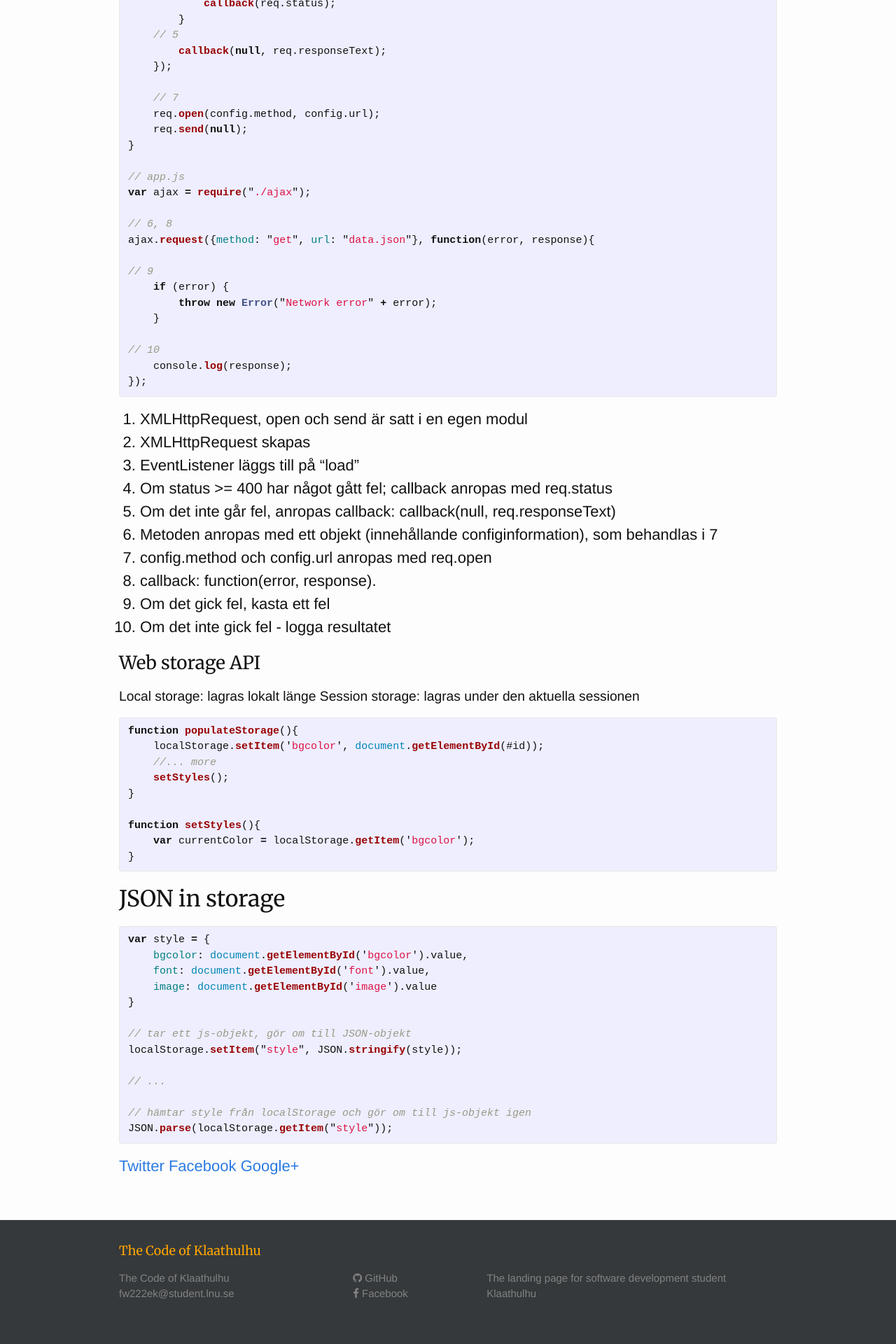
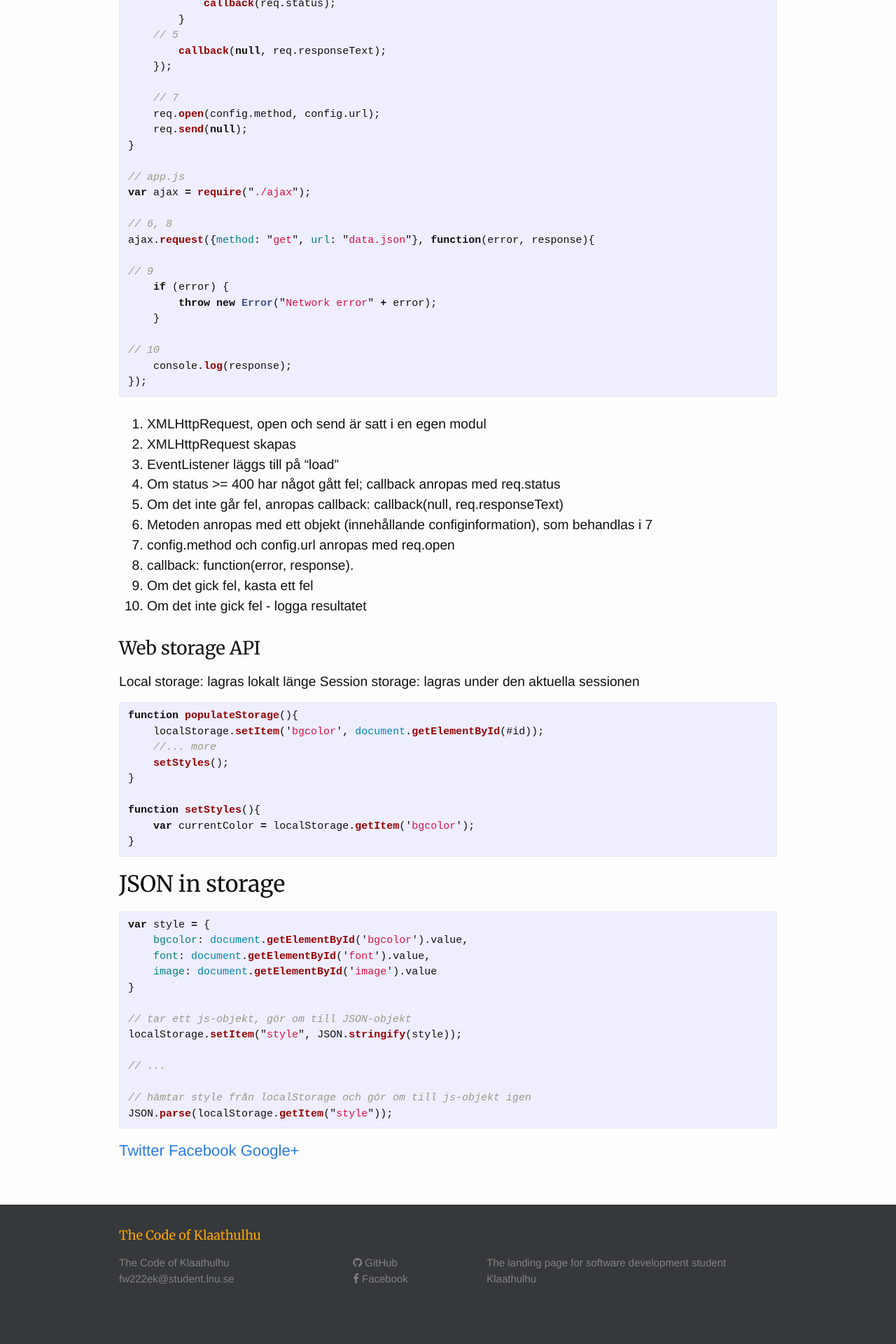
Before and after one commit to klaathulhu/klaathulhu.github.io, a Jekyll site: the page built from _posts/2015-11-29-1DV022-L04.markdown, in a window 1280 px wide. Shown: the part 3893-5813 px from the top of the page at 70% size. Built offline with Jekyll 4.4.1, drawn with Linux system fonts in a browser that asks for light colours; nearby versions of some CDN libraries; after the commit the page ends 5791 px from its top, so only the background shows below that.

Commit message:
changes ol font size

```diff
--- a/_sass/_layout.scss
+++ b/_sass/_layout.scss
@@ -258,7 +258,10 @@ a.post-link {
 
 .post-content {
     margin-bottom: $spacing-unit;
-
+    ol {
+        padding: 10px 0 10px 10px;
+        font-size: $small-font-size;
+    }
     h2 {
         font-size: 32px;
 
```
